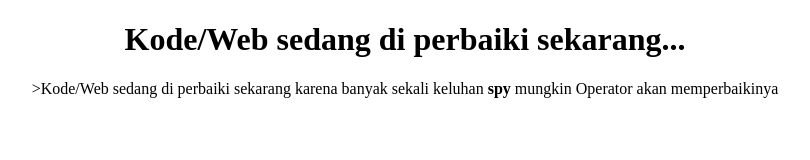
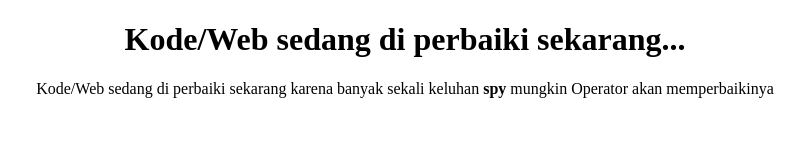
Before and after one commit to Daffa7382466/Public-Chat-modif, a plain HTML site: page index.html in a window 1280 px wide. Shown: the full height of the page, 235-1045 px from the left. Drawn offline with Linux system fonts and the light colour scheme.

Commit message:
index.html

```diff
--- a/index.html
+++ b/index.html
@@ -11,6 +11,6 @@
 </head>
 <body>
   <h1><b>Kode/Web sedang di perbaiki sekarang...</b></h1>
-  <p>>Kode/Web sedang di perbaiki sekarang karena banyak sekali keluhan <b>spy</b> mungkin Operator akan memperbaikinya</p>
+  <p>Kode/Web sedang di perbaiki sekarang karena banyak sekali keluhan <b>spy</b> mungkin Operator akan memperbaikinya</p>
 </body>
 </html>
```
